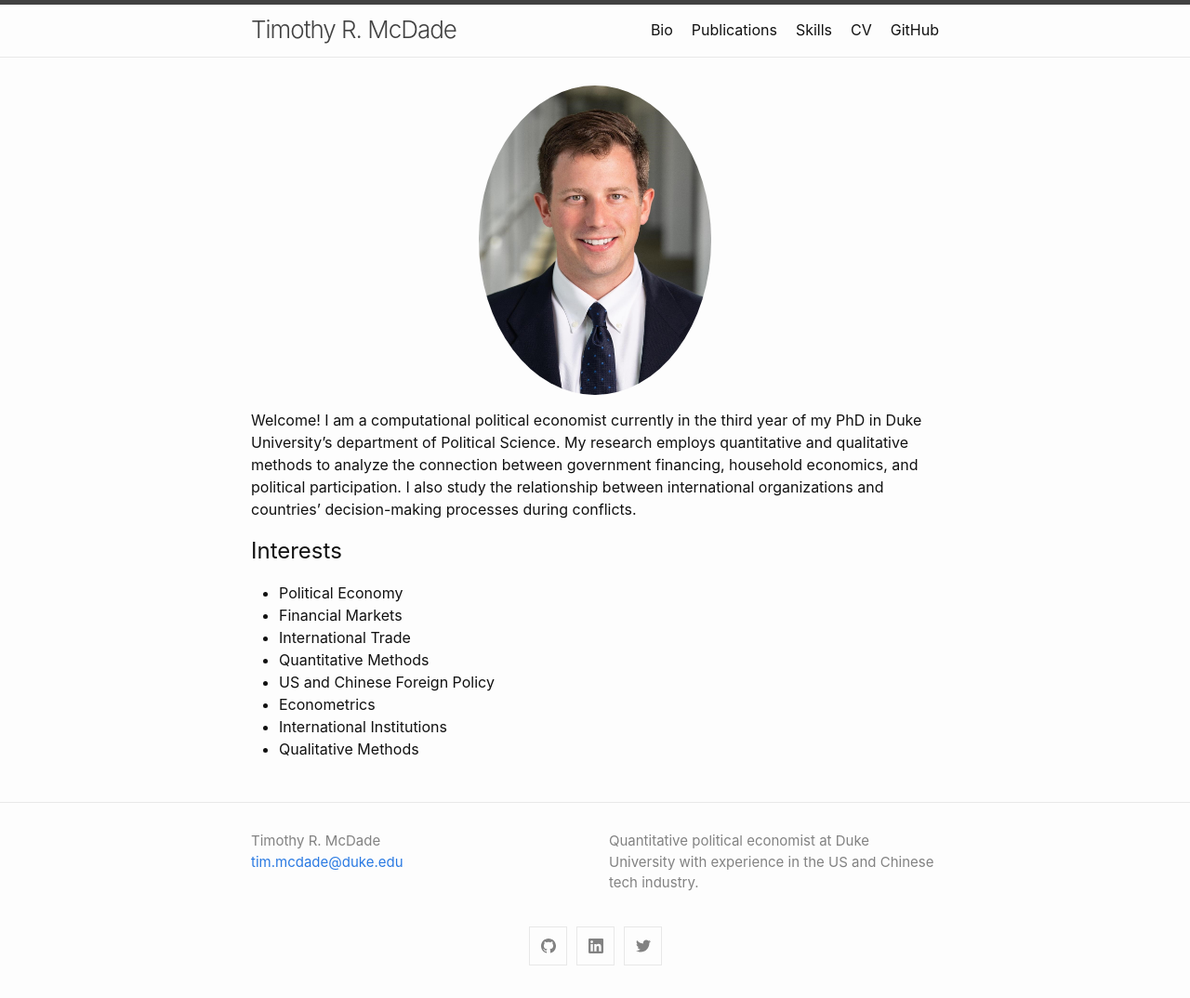
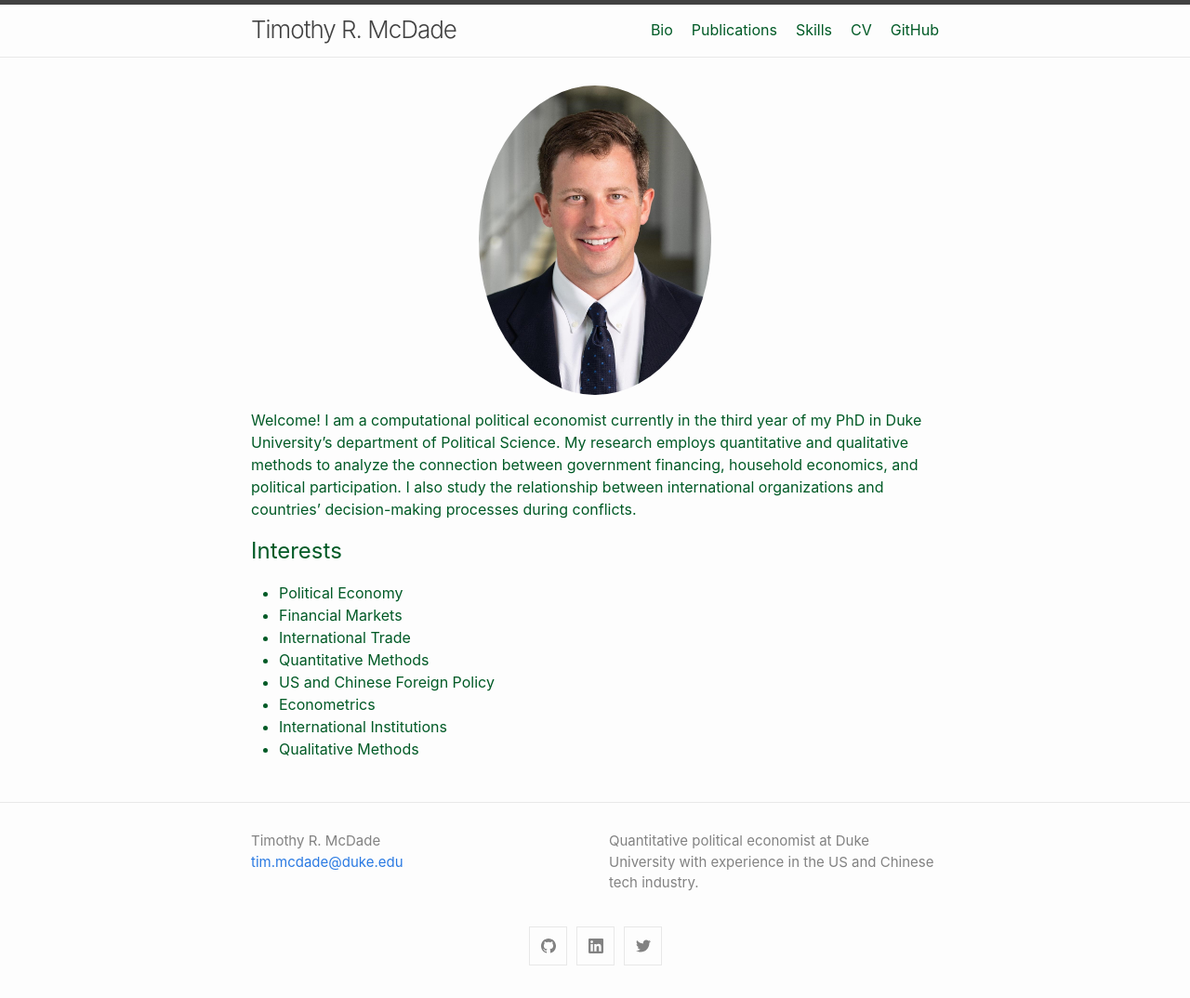
Before and after one commit to trmcdade/trmcdade.github.io, a Jekyll site: the page built from index.md, in a window 1280 px wide. Shown: the whole page at 93% size. Built offline with Jekyll 4.4.1, drawn with Linux system fonts in a browser that asks for light colours.

Commit message:
Update tim_custom.scss

```diff
--- a/_sass/minima/skins/tim_custom.scss
+++ b/_sass/minima/skins/tim_custom.scss
@@ -6,7 +6,10 @@ $brand-color-dark:      darken($brand-color, 25%) !default;
 
 $site-title-color:      $brand-color-dark !default;
 
-$text-color:            #111111 !default;
+// $text-color:            #111111 !default;
+// $background-color:      #fdfdfd !default;
+
+$text-color:            #005A26 !default;
 $background-color:      #fdfdfd !default;
 $code-background-color: #eeeeff !default;
 
```
